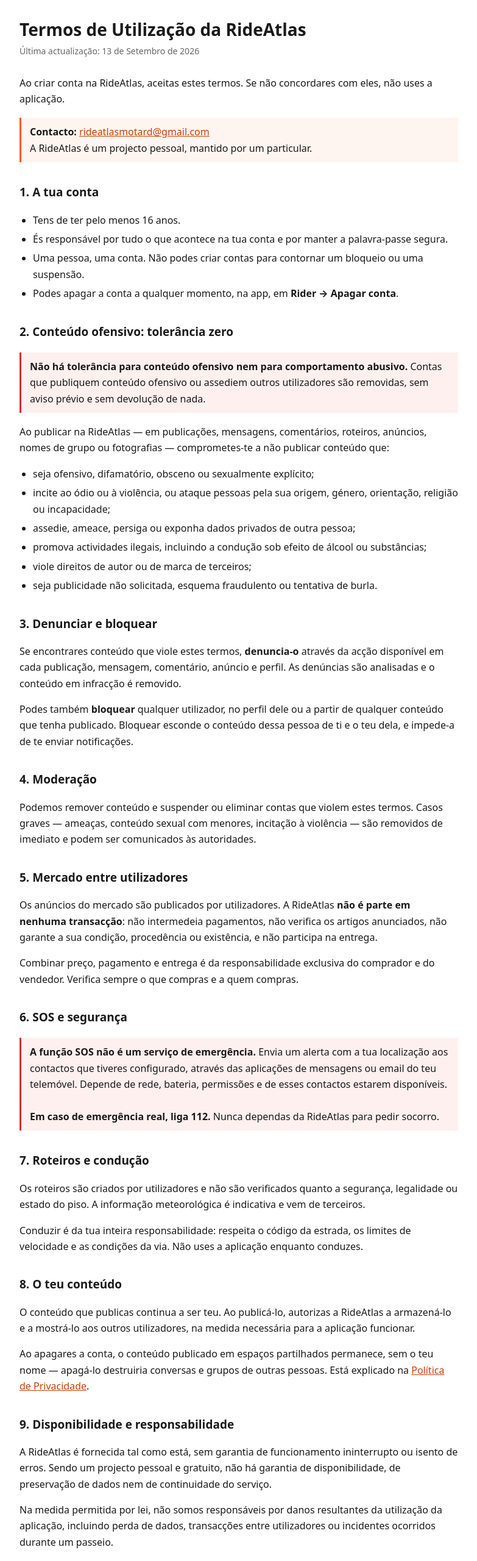
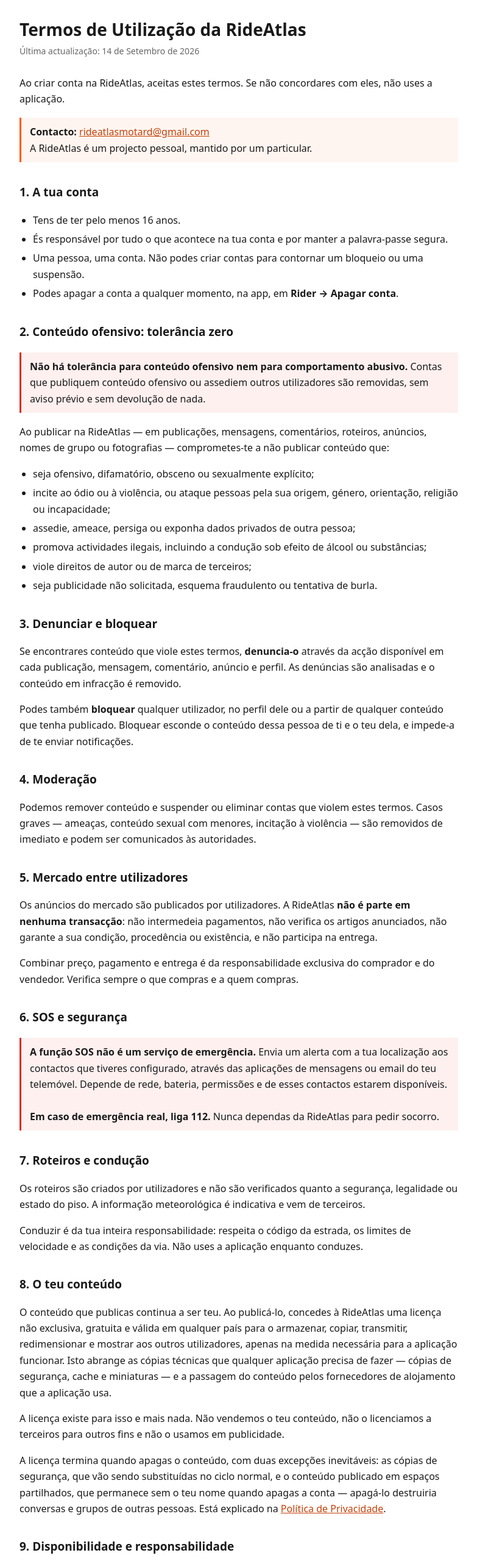
Before and after one commit to jjesus1765/rideatlas-legal, a plain HTML site: page termos.html in a window 1280 px wide. Shown: the top 2560 px of the page at 61% size, without its empty margins (248-1031 px from the left). Drawn offline with Linux system fonts and the light colour scheme.

Commit message:
Apertar a clausula de licenca sobre o conteudo dos utilizadores
A seccao 8 ja dizia que o utilizador autoriza armazenar e mostrar, mas
ficava aquem do que a app faz mesmo: copias de seguranca, cache,
miniaturas e a passagem pelo Supabase. Passa a nomear isso, a dizer
expressamente para que a licenca NAO serve, e a explicar quando termina.

```diff
--- a/termos.html
+++ b/termos.html
@@ -23,7 +23,7 @@
 <body>
 
 <h1>Termos de Utilização da RideAtlas</h1>
-<p class="updated">Última actualização: 13 de Setembro de 2026</p>
+<p class="updated">Última actualização: 14 de Setembro de 2026</p>
 
 <p>Ao criar conta na RideAtlas, aceitas estes termos. Se não concordares com eles, não uses a aplicação.</p>
 
@@ -87,9 +87,11 @@
 
 <h2>8. O teu conteúdo</h2>
 
-<p>O conteúdo que publicas continua a ser teu. Ao publicá-lo, autorizas a RideAtlas a armazená-lo e a mostrá-lo aos outros utilizadores, na medida necessária para a aplicação funcionar.</p>
+<p>O conteúdo que publicas continua a ser teu. Ao publicá-lo, concedes à RideAtlas uma licença não exclusiva, gratuita e válida em qualquer país para o armazenar, copiar, transmitir, redimensionar e mostrar aos outros utilizadores, apenas na medida necessária para a aplicação funcionar. Isto abrange as cópias técnicas que qualquer aplicação precisa de fazer — cópias de segurança, cache e miniaturas — e a passagem do conteúdo pelos fornecedores de alojamento que a aplicação usa.</p>
 
-<p>Ao apagares a conta, o conteúdo publicado em espaços partilhados permanece, sem o teu nome — apagá-lo destruiria conversas e grupos de outras pessoas. Está explicado na <a href="privacidade.html">Política de Privacidade</a>.</p>
+<p>A licença existe para isso e mais nada. Não vendemos o teu conteúdo, não o licenciamos a terceiros para outros fins e não o usamos em publicidade.</p>
+
+<p>A licença termina quando apagas o conteúdo, com duas excepções inevitáveis: as cópias de segurança, que vão sendo substituídas no ciclo normal, e o conteúdo publicado em espaços partilhados, que permanece sem o teu nome quando apagas a conta — apagá-lo destruiria conversas e grupos de outras pessoas. Está explicado na <a href="privacidade.html">Política de Privacidade</a>.</p>
 
 <h2>9. Disponibilidade e responsabilidade</h2>
 
```
Also changed, not shown: terms.html (+5 -3 lines).
